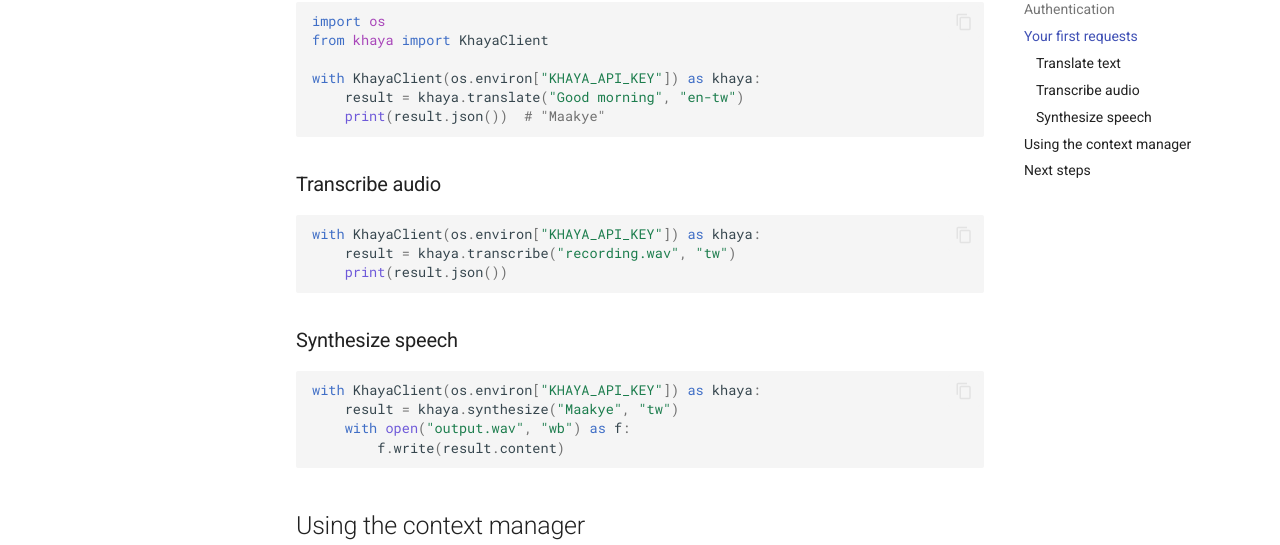
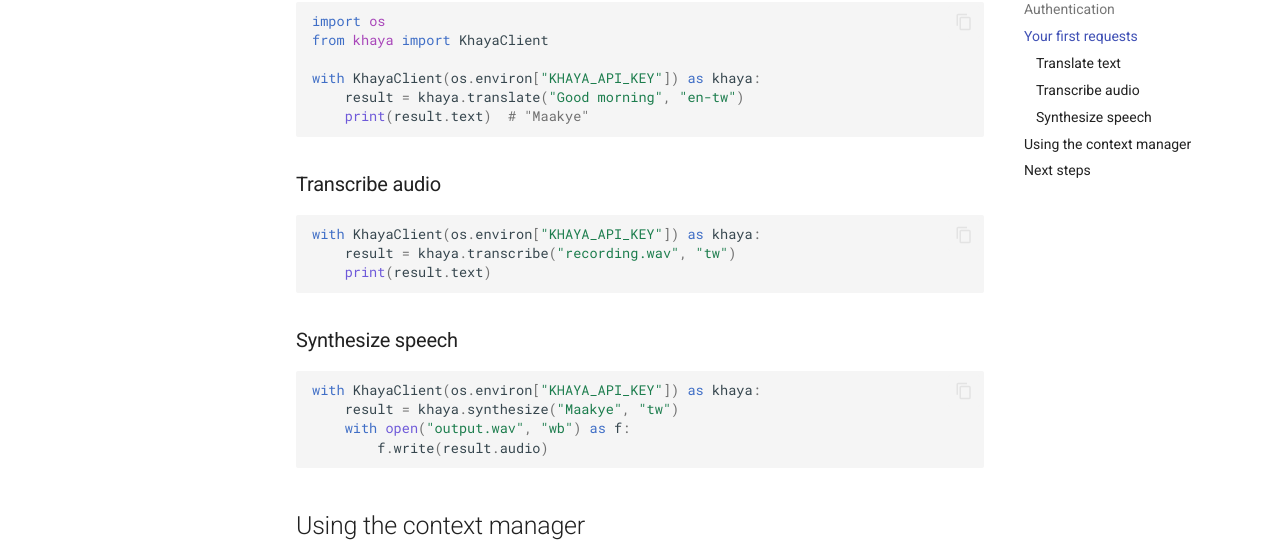
Before and after one commit to Khaya-AI/khaya-sdk, an MkDocs documentation site: the page built from docs/getting-started.md, in a window 1280 px wide and 900 px high, scrolled down 811 px. Shown: the part 153-698 px from the top of the window. Built offline with MkDocs 1.6.1 and Material for MkDocs 9.7.7, drawn with Linux system fonts in a browser that asks for light colours; comment, search, counter and statistics services are not loaded.

Commit message:
Update print statements to use result attributes
Correcting the result attributes.

````diff
--- a/docs/getting-started.md
+++ b/docs/getting-started.md
@@ -45,7 +45,7 @@ from khaya import KhayaClient
 
 with KhayaClient(os.environ["KHAYA_API_KEY"]) as khaya:
     result = khaya.translate("Good morning", "en-tw")
-    print(result.json())  # "Maakye"
+    print(result.text)  # "Maakye"
 ```
 
 ### Transcribe audio
@@ -53,7 +53,7 @@ with KhayaClient(os.environ["KHAYA_API_KEY"]) as khaya:
 ```python
 with KhayaClient(os.environ["KHAYA_API_KEY"]) as khaya:
     result = khaya.transcribe("recording.wav", "tw")
-    print(result.json())
+    print(result.text)
 ```
 
 ### Synthesize speech
@@ -62,7 +62,7 @@ with KhayaClient(os.environ["KHAYA_API_KEY"]) as khaya:
 with KhayaClient(os.environ["KHAYA_API_KEY"]) as khaya:
     result = khaya.synthesize("Maakye", "tw")
     with open("output.wav", "wb") as f:
-        f.write(result.content)
+        f.write(result.audio)
 ```
 
 ## Using the context manager
````
